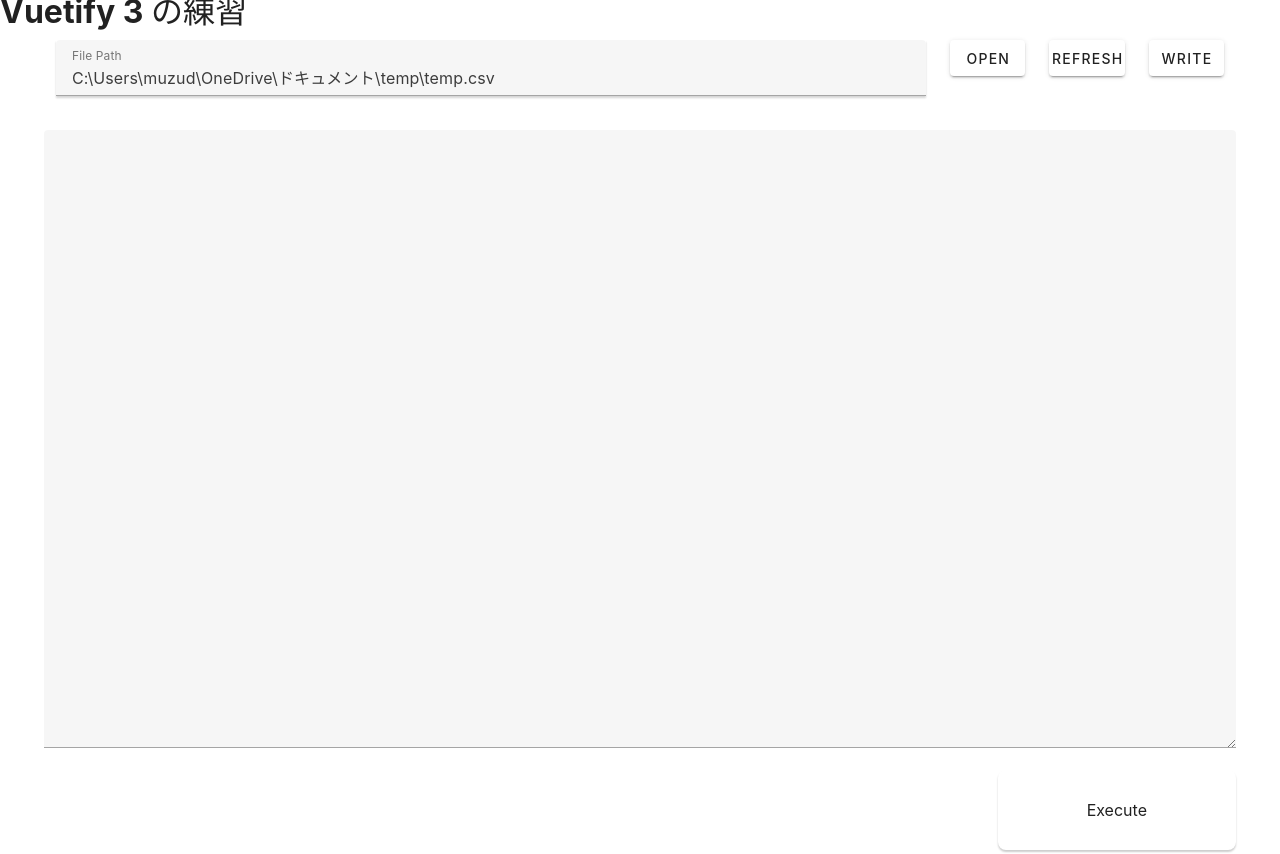
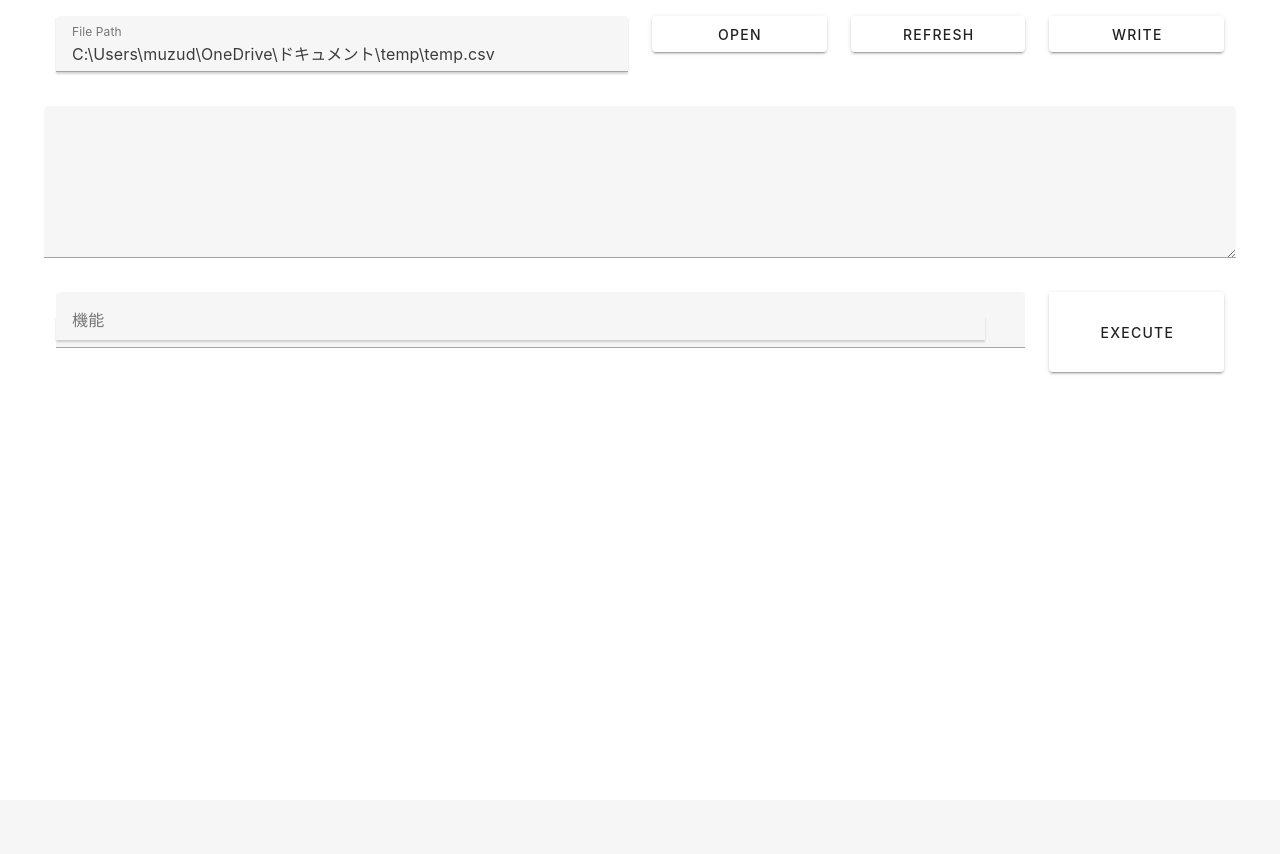
Before and after one commit to muzudho/csv-cleaning-2-on-tauri, a Vue app: page / in a window 1280 px wide. After the commit the page ends 800 px from the top, so only its background shows below. Built offline with nearby package versions, Linux system fonts and the light colour scheme.

Commit message:
Vue から Vuetify への置き換え中。

```diff
--- a/src/App.vue
+++ b/src/App.vue
@@ -1,26 +1,27 @@
 <template>
     <v-app>
         <v-main>
-            <h1>Vuetify 3 の練習</h1>
     <!--
             <CsvTable />
     -->
             <v-container>
                 <v-row>
                     <v-col><v-text-field v-model="filePathVM" label="File Path"></v-text-field></v-col>
-                    <v-col cols="1"><v-btn @click="onOpenButtonClicked">Open</v-btn></v-col>
-                    <v-col cols="1"><v-btn @click="onRefreshButtonClicked">Refresh</v-btn></v-col>
-                    <v-col cols="1"><v-btn @click="onWriteButtonClicked">Write</v-btn></v-col>
+                    <v-col cols="2"><v-btn block v-on:click="onOpenButtonClicked">Open</v-btn></v-col>
+                    <v-col cols="2"><v-btn block v-on:click="onRefreshButtonClicked">Refresh</v-btn></v-col>
+                    <v-col cols="2"><v-btn block v-on:click="onWriteButtonClicked">Write</v-btn></v-col>
                 </v-row>
                 <v-row>
-                    <v-textarea style="width:100%; height:80vh;" v-model="textVM"></v-textarea>
+                    <v-textarea v-model="textVM"></v-textarea>
                 </v-row>
                 <v-row>
-                    <select v-model="selectedItemVM" style="width:80%;">
-                        <option value="" selected></option>
-                        <option value="都道府県スプリット1">都道府県スプリット</option>
-                    </select>
-                    <button v-on:click="onExecuteButtonClicked" style="width:20%; height: 10vh;">Execute</button>
+                    <v-col>
+                        <v-select v-model="selectedItemVM" label="機能">
+                            <option value="" selected></option>
+                            <option value="都道府県スプリット1">都道府県スプリット</option>
+                        </v-select>
+                    </v-col>
+                    <v-col cols="2"><v-btn block v-on:click="onExecuteButtonClicked" style="width:20%; height: 10vh;">Execute</v-btn></v-col>
                 </v-row>
             </v-container>
         </v-main>
```
